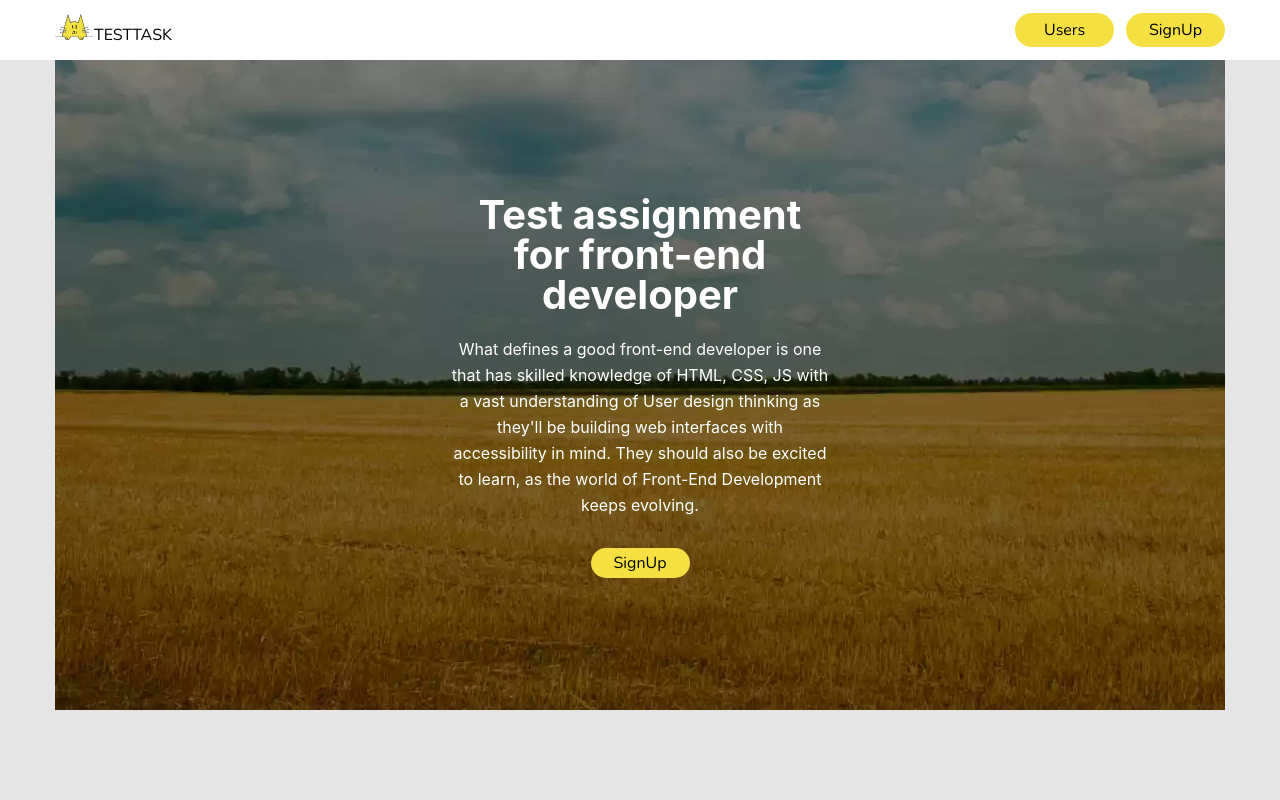
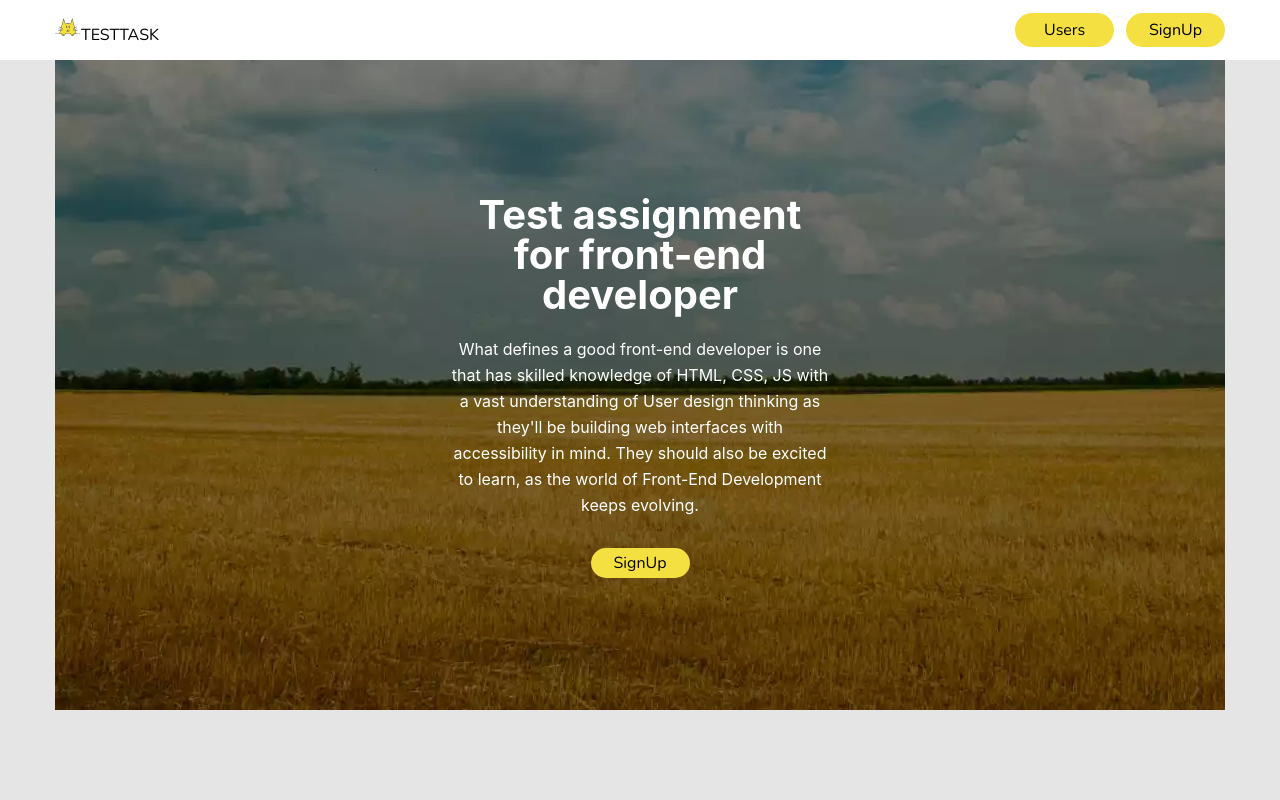
Before and after one commit to olksii/testforjob, a React (Create React App) app: page / in a window 1280 px wide. Shown: the top 800 px of the page. Built offline with nearby package versions, Linux system fonts and the light colour scheme; no server answers.

Commit message:
optimization

```diff
--- a/src/components/top-section/Header/Header.jsx
+++ b/src/components/top-section/Header/Header.jsx
@@ -11,7 +11,7 @@ function Header() {
             <div className="container">
             <div className={styles.hero_header}>
                 <div className={styles.hero_header_logo}>
-                    <img widht='26px' height='26px' src={logo_pic} alt="logo" />
+                    <img width='26px' height='26px' src={logo_pic} alt="logo" />
                     <span className={styles.hero_header_logo_text}>testtask</span>
                 </div>
                 <div className={styles.hero_header_btns}>
```
